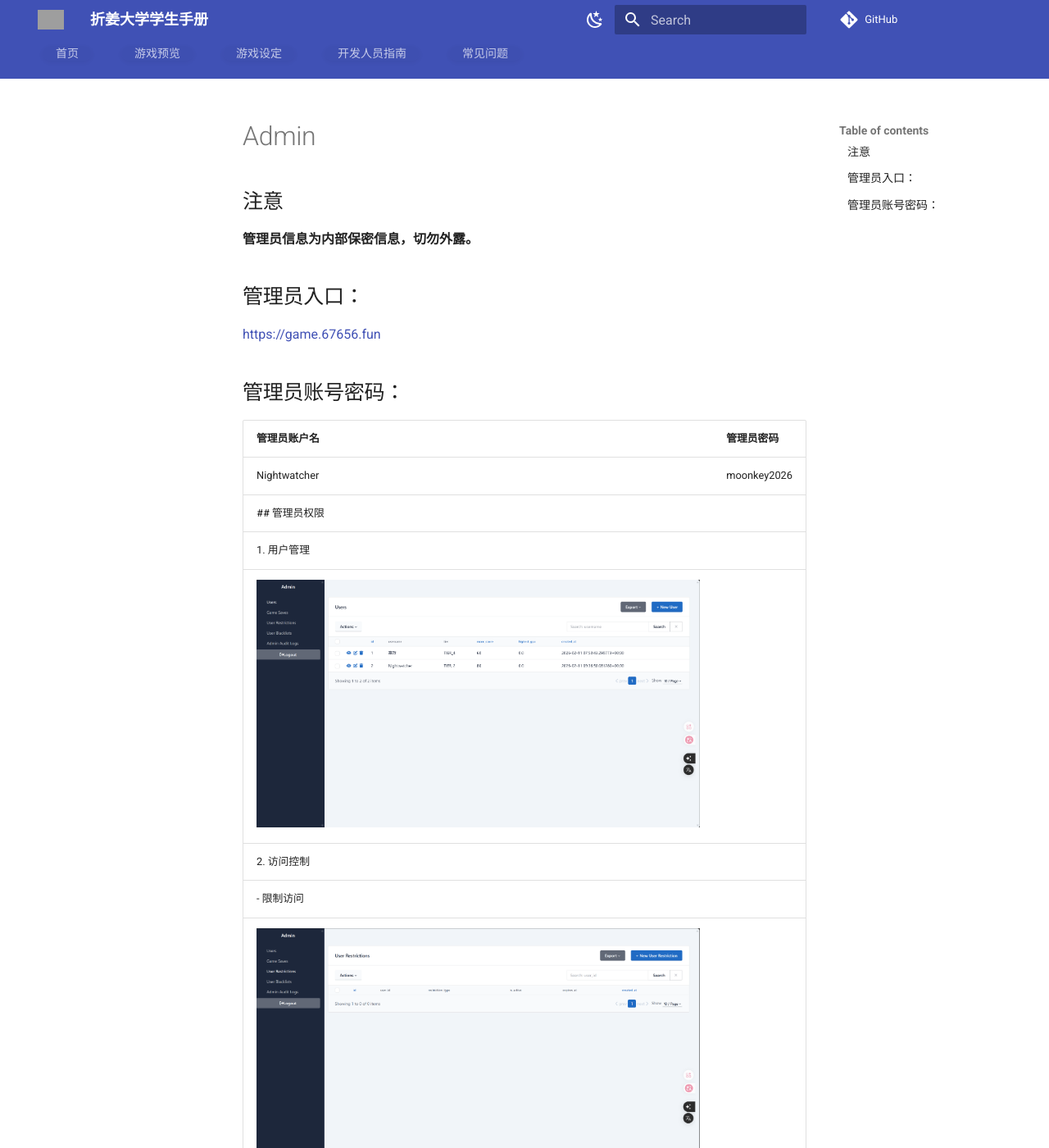
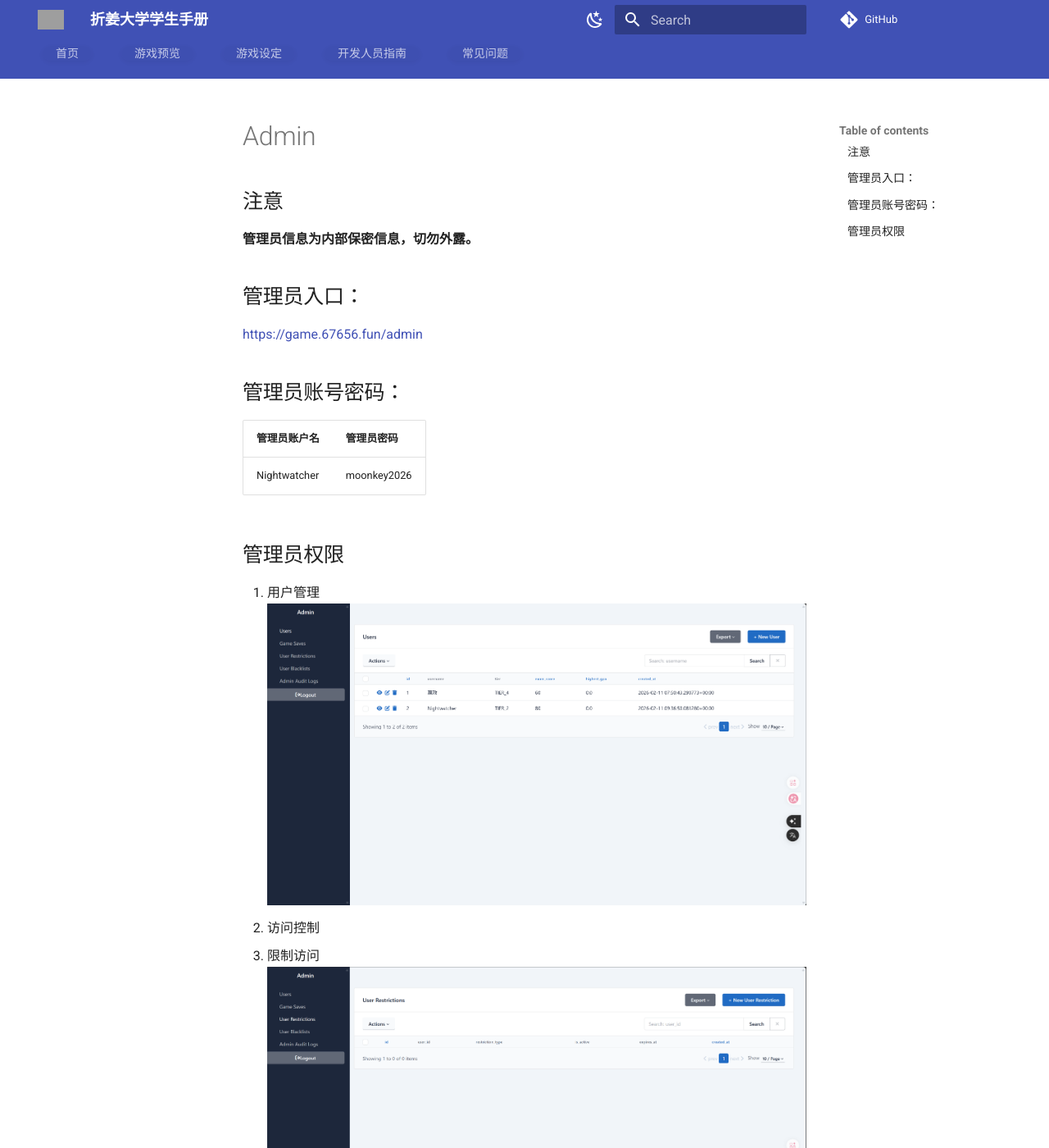
Before and after one commit to pirate-608/ZJUers_simulator-docs, an MkDocs documentation site: the page built from docs/internal/admin.md, in a window 1280 px wide and 1400 px high. Shown: the whole window at 82% size. Built offline with MkDocs 1.6.1 and Material for MkDocs 9.7.7, drawn with Linux system fonts in a browser that asks for light colours; comment, search, counter and statistics services are not loaded; some of the changed lines change nothing that is shown; grey boxes are pictures that could not be loaded.

Commit message:
Fix admin page.

```diff
--- a/docs/internal/admin.md
+++ b/docs/internal/admin.md
@@ -1,11 +1,12 @@
 ## 注意
 **管理员信息为内部保密信息，切勿外露。**
 ## 管理员入口：
-[https://game.67656.fun](https://game.67656.fun)
+[https://game.67656.fun/admin](https://game.67656.fun/admin)
 ## 管理员账号密码：
-|管理员账户名|管理员密码|
-|---|---|
-|Nightwatcher|moonkey2026|
+| 管理员账户名 | 管理员密码  |
+| ------------ | ----------- |
+| Nightwatcher | moonkey2026 |
+
 ## 管理员权限
 1.  用户管理
 ![admin_user](../assets/images/admin_user.png)
```
